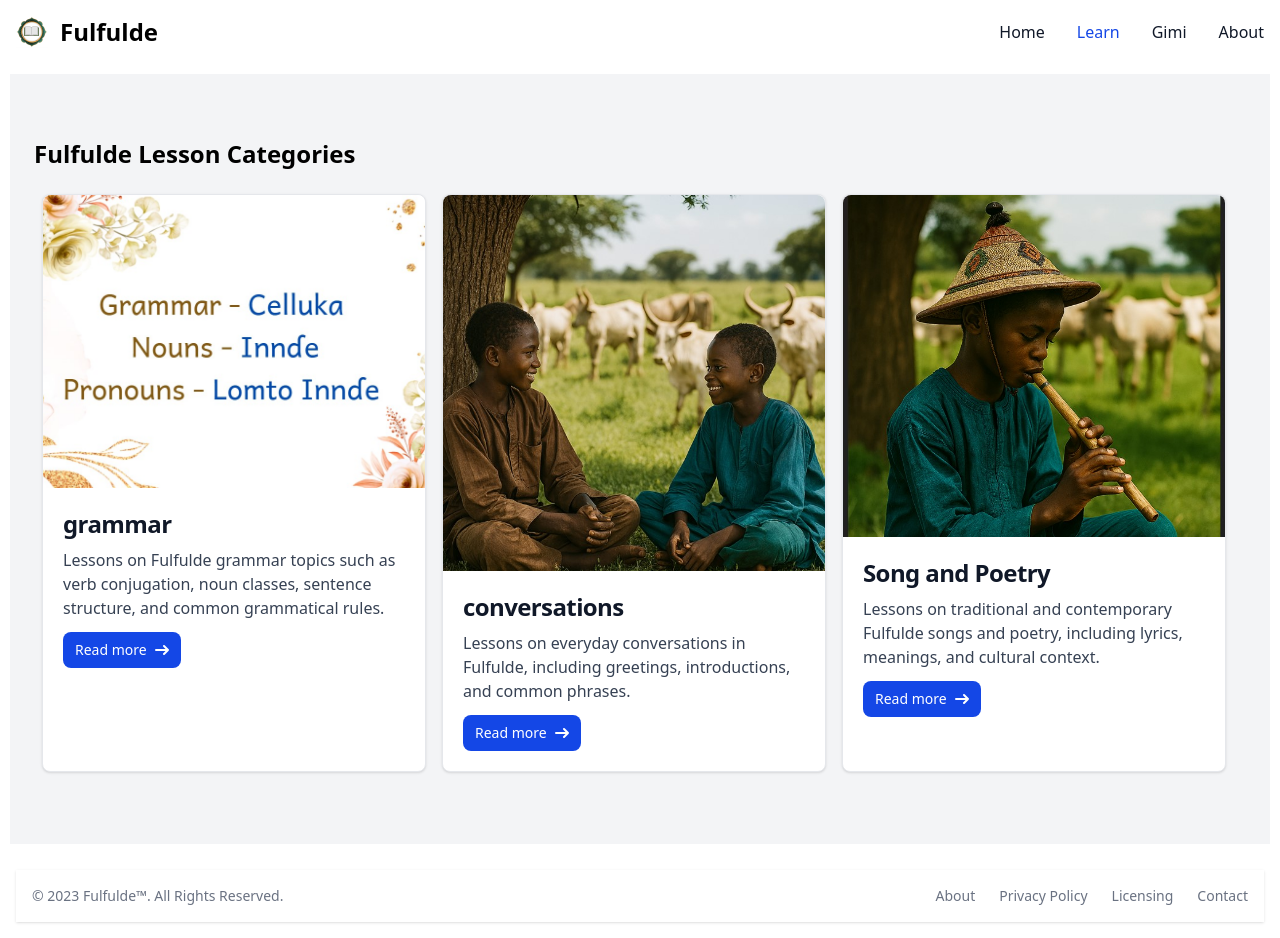
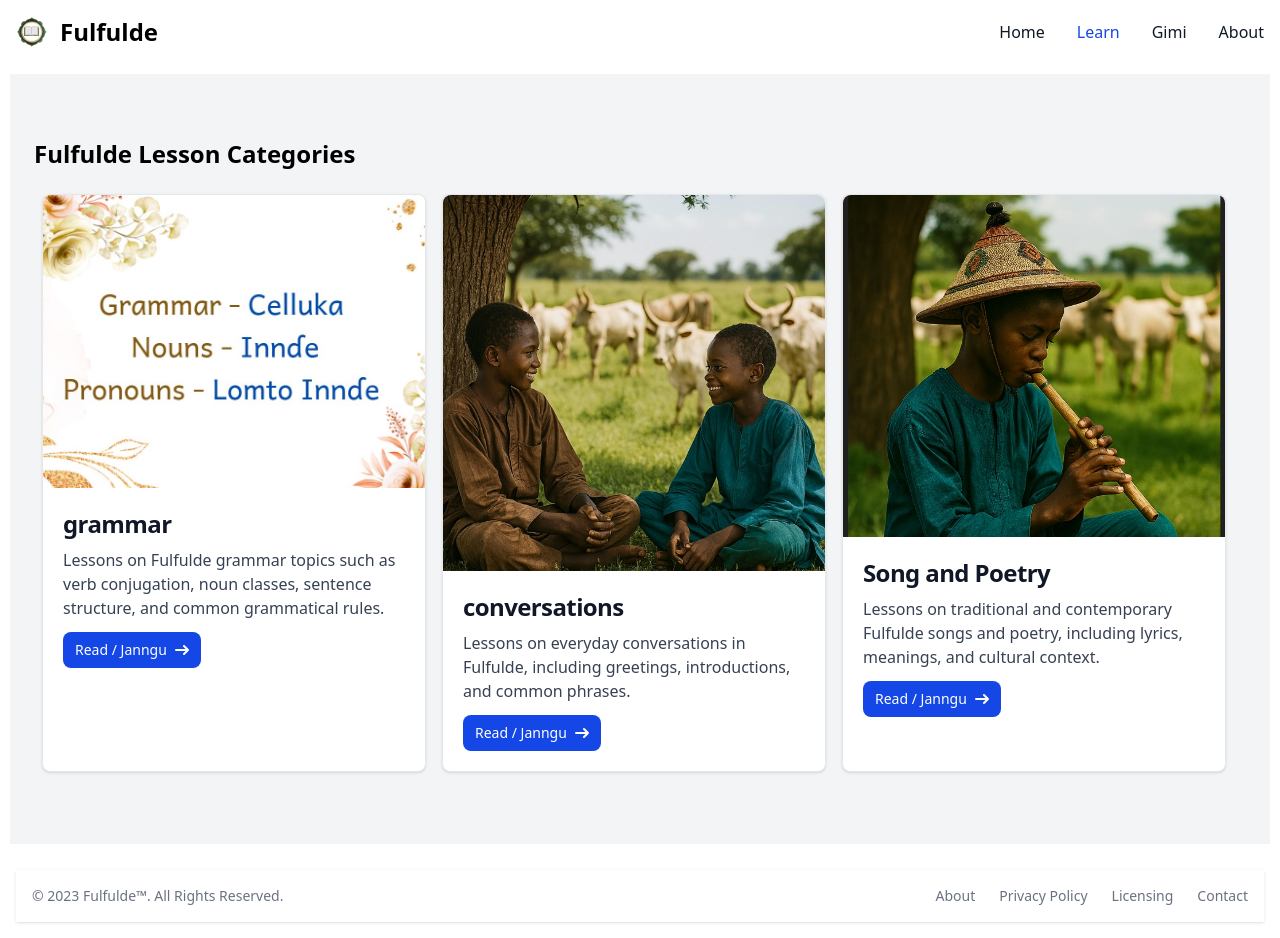
Before and after one commit to fulbedukku/wurofulfulde, a React (Vite) app: page /learn in a window 1280 px wide. Built offline with nearby package versions, Linux system fonts and the light colour scheme.

Commit message:
base root changes

```diff
--- a/src/components/LessonCard.jsx
+++ b/src/components/LessonCard.jsx
@@ -39,7 +39,7 @@ export const LessonCard = ({ cat }) => {
           to={`/category/${encodedTitle}`}
           className="inline-flex items-center px-3 py-2 text-sm font-medium text-white bg-blue-700 rounded-lg hover:bg-blue-800 focus:ring-4 focus:outline-none focus:ring-blue-300 dark:bg-blue-600 dark:hover:bg-blue-700 dark:focus:ring-blue-800"
         >
-          Read more
+          Read / Janngu
           <svg className="rtl:rotate-180 w-3.5 h-3.5 ms-2" xmlns="http://www.w3.org/2000/svg" fill="none" viewBox="0 0 14 10">
             <path stroke="currentColor" strokeLinecap="round" strokeLinejoin="round" strokeWidth="2" d="M1 5h12m0 0L9 1m4 4L9 9" />
           </svg>
```
